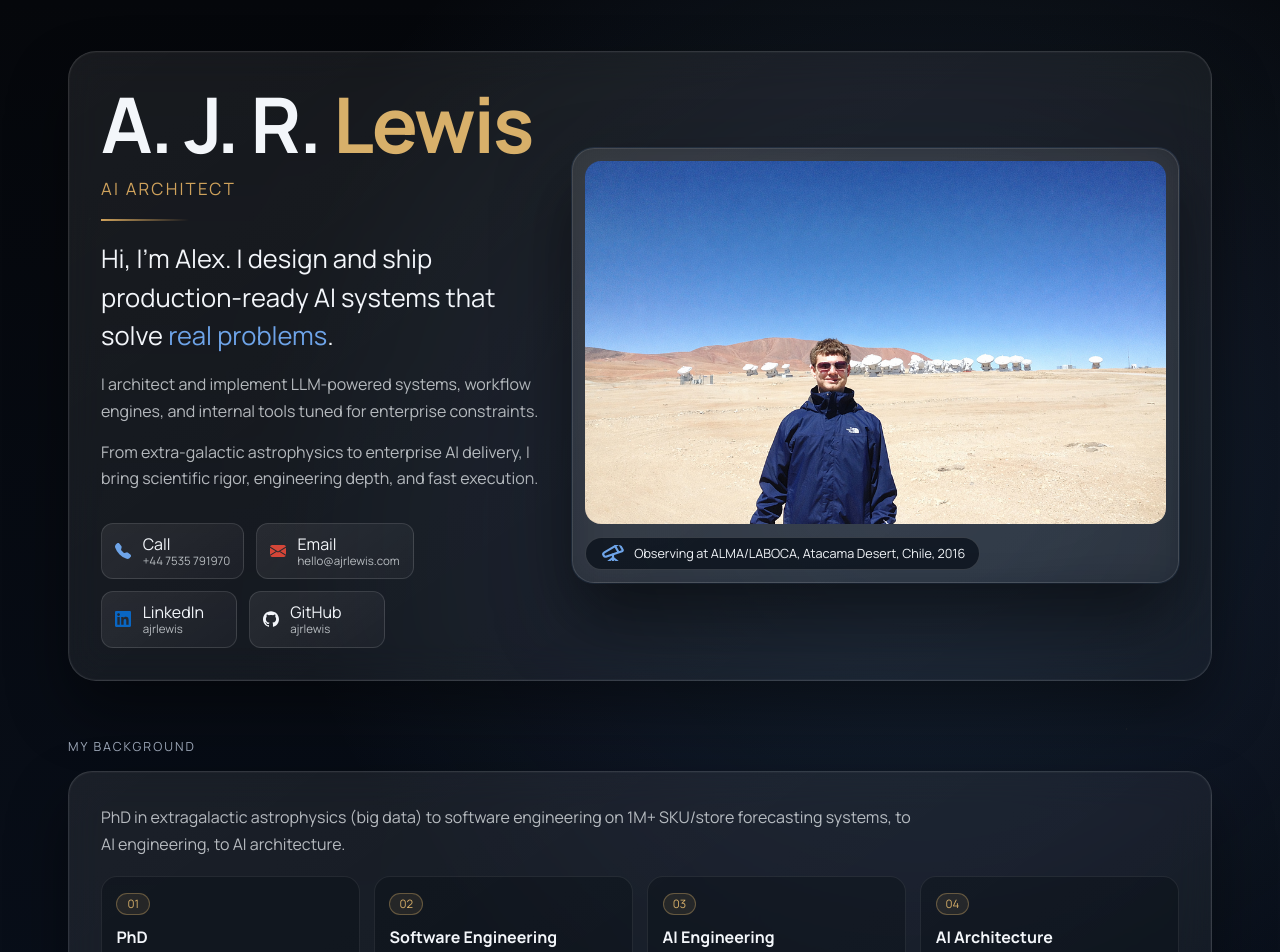
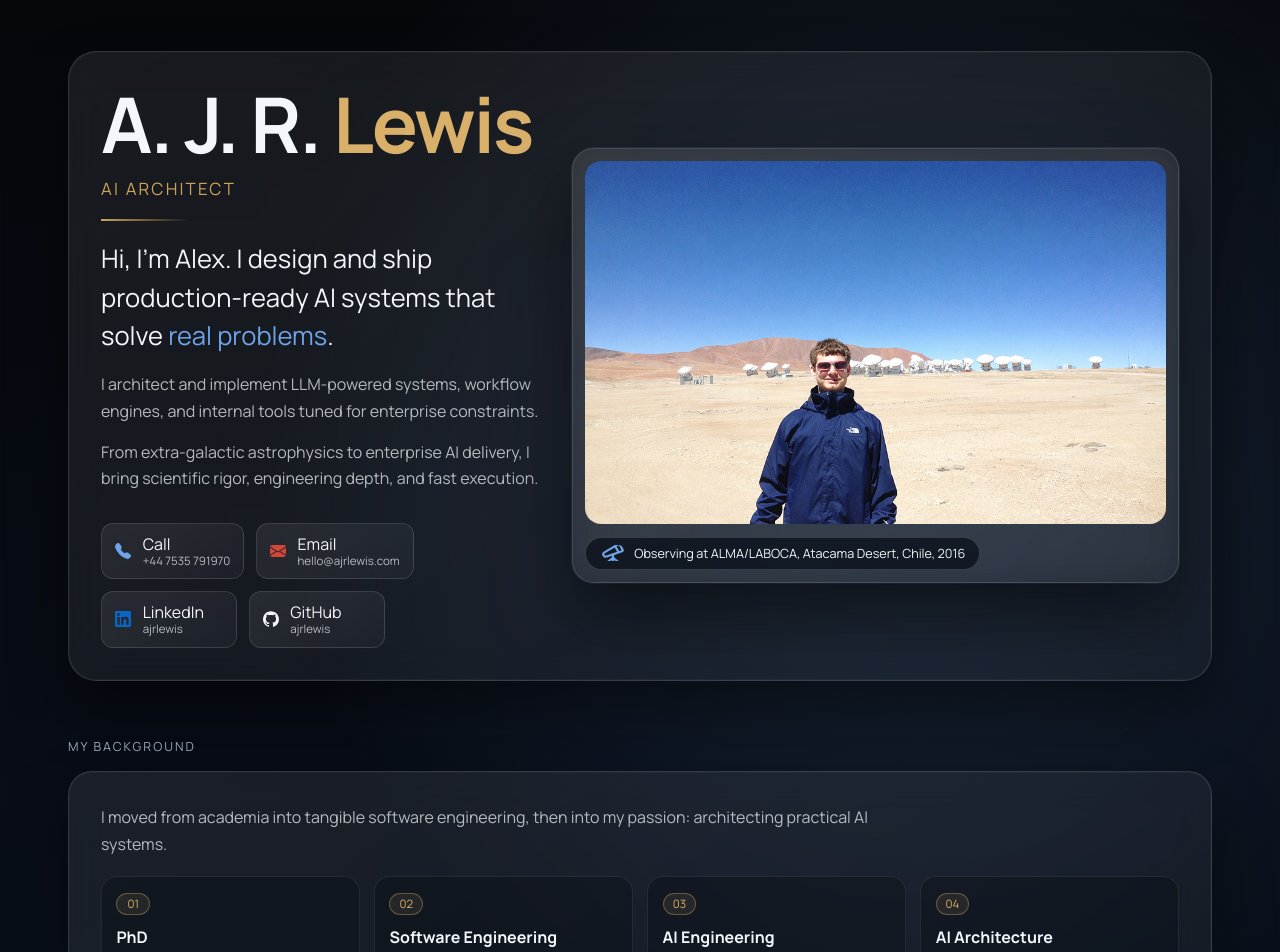
Before and after one commit to ajrlewis/ajrlewis, a Next.js app in the folder apps/web/: page / in a window 1280 px wide. Shown: the top 952 px of the page. Built offline with nearby package versions, Linux system fonts and the light colour scheme.

Commit message:
copy(web): refine background journey summary

```diff
--- a/apps/web/app/page.tsx
+++ b/apps/web/app/page.tsx
@@ -225,8 +225,8 @@ export default function HomePage() {
           <p className="section-label">MY BACKGROUND</p>
           <div className="background-panel glass-panel">
             <p className="background-summary">
-              PhD in extragalactic astrophysics (big data) to software engineering on 1M+ SKU/store forecasting
-              systems, to AI engineering, to AI architecture.
+              I moved from academia into tangible software engineering, then into my passion: architecting practical
+              AI systems.
             </p>
             <div className="background-grid">
               {backgroundSteps.map((step, index) => (
```
